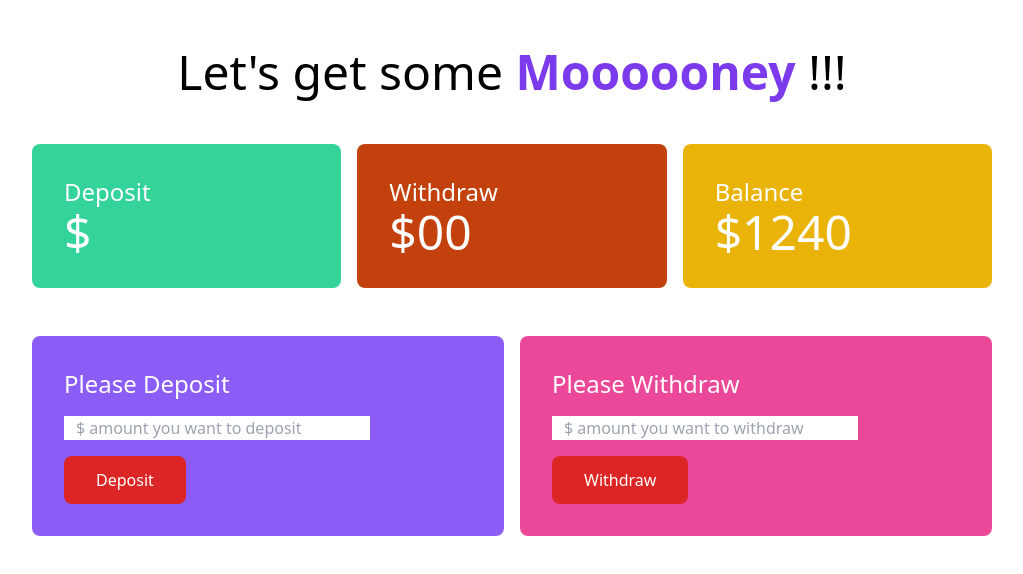
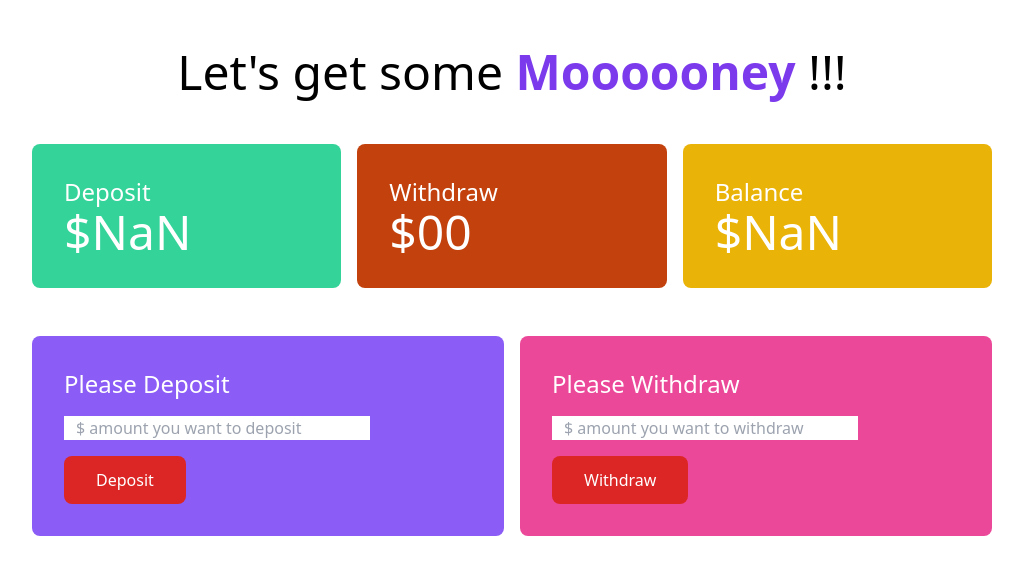
Before and after one commit to ualiurrahat/Baap-Er-Bank, a plain HTML site: page bank.html in a window 1280 px wide. Both pictures are taken after a click on the button "Deposit". Shown: the whole page, without its empty margins (128-1151 px from the left). Drawn offline with nearby package versions, Linux system fonts and the light colour scheme.

Commit message:
updated depoist and total balance, handled string add

```diff
--- a/bank.html
+++ b/bank.html
@@ -32,7 +32,7 @@
                 </div>
                 <div class="bg-yellow-500 p-8 rounded-lg">
                     <h4 class="text-2xl">Balance</h4>
-                    <h2 class="text-5xl">$1240</h2>
+                    <h2 class="text-5xl">$<span id="balance-total">1240</span></h2>
                 </div>
             </div>
         </section>
--- a/js/deposit.js
+++ b/js/deposit.js
@@ -1,12 +1,32 @@
-// task : deposit money and update total deposit account
+// task : deposit money and update total deposit account and total balance
 
 // step 1: add event listener to the deposit button
 document.getElementById('btn-deposit').addEventListener('click', function () {
     // step 2 : get deposit amount from deposit input field
     const depositField = document.getElementById('deposit-field');
-    const depositAmount = depositField.value;
+    // by default innerText and .value are string types.
+    // convert string deposit amount to number.
+    const newDepositAmount = parseFloat(depositField.value);
 
-    // step 3:add the deposit amount to the total deposit amount.
+    // step 3:get the previous deposit total amount.
     const depositTotalField = document.getElementById('deposit-total');
-    depositTotalField.innerText = depositAmount;
+    const previosDepositTotal = parseFloat(depositTotalField.innerText);
+
+    // step 4 : add the previous deposit and new deposit amount to get current total deposit
+    const currentDepositTotal = previosDepositTotal + newDepositAmount;
+    // step 5: update deposit total field'sinnerText
+    depositTotalField.innerText = currentDepositTotal;
+
+    // step 6: update the current balance
+    const balanceTotalField = document.getElementById('balance-total');
+    // step 7 : get previous balance
+    const previousBalanceTotal = parseFloat(balanceTotalField.innerText);
+    //step 8: update current balance with previous balance and new deposit amount
+    const currentBalanceTotal = previousBalanceTotal + newDepositAmount;
+    // step 9: set innerText of the balanceTotalField
+    balanceTotalField.innerText = currentBalanceTotal;
+
+    // step last : clear the deposit field after deposit is done
+    depositField.value = '';
+
 });
```
